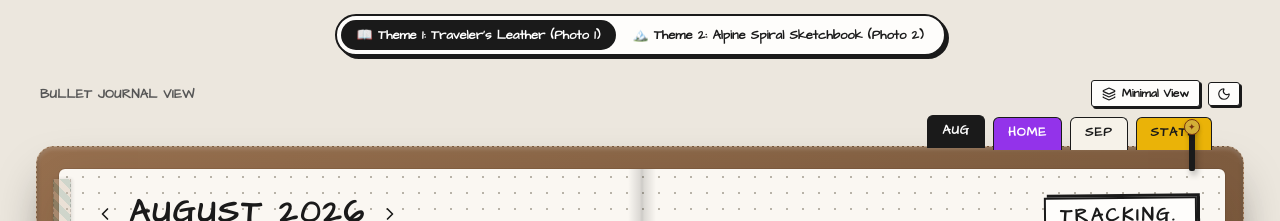
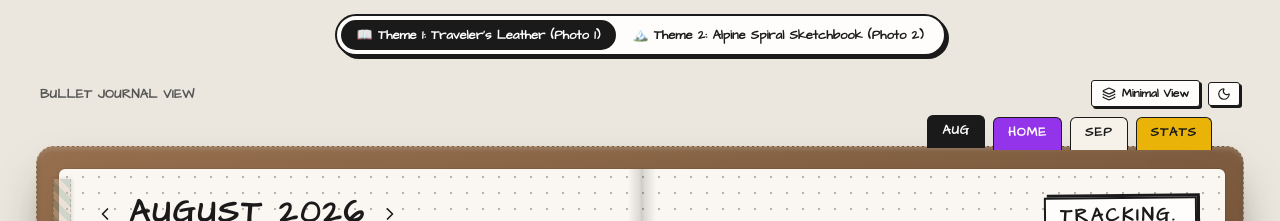
Before and after one commit to jagwalansh/habit-tracker, a Next.js app: page / in a window 1280 px wide. Shown: the top 221 px of the page. Built offline with nearby package versions, Linux system fonts and the light colour scheme.

Commit message:
fix: remove hanging bookmark ribbon and charm

```diff
--- a/components/JournalBook.tsx
+++ b/components/JournalBook.tsx
@@ -123,44 +123,6 @@ export const JournalBook: React.FC<JournalBookProps> = ({
 
         {/* Notebook Leather Binder Outer Wrap */}
         <div className={showBinder ? 'binder-leather' : ''}>
-          {/* Hanging Pen / Bookmark ribbon simulation */}
-          {showBinder && (
-            <div
-              className="no-print"
-              style={{
-                position: 'absolute',
-                top: '-18px',
-                right: '48px',
-                width: '6px',
-                height: '42px',
-                backgroundColor: '#1a1a1a',
-                borderRadius: '2px',
-                boxShadow: '2px 4px 6px rgba(0,0,0,0.3)',
-                zIndex: 6,
-              }}
-            >
-              {/* Charm hanging at the top */}
-              <div style={{
-                position: 'absolute',
-                top: '-10px',
-                right: '-5px',
-                width: '16px',
-                height: '16px',
-                borderRadius: '50%',
-                backgroundColor: '#d4af37',
-                border: '1.5px solid #78350f',
-                boxShadow: '0 2px 4px rgba(0,0,0,0.2)',
-                display: 'flex',
-                alignItems: 'center',
-                justifyContent: 'center',
-                fontSize: '9px',
-                color: '#78350f'
-              }}>
-                ✦
-              </div>
-            </div>
-          )}
-
           {/* Bullet Grid Notebook Paper Page */}
           <div className="bullet-paper journal-book" style={{ padding: '16px 14px 18px 18px', position: 'relative' }}>
             {/* Washi Tape Strip along left edge */}
```
